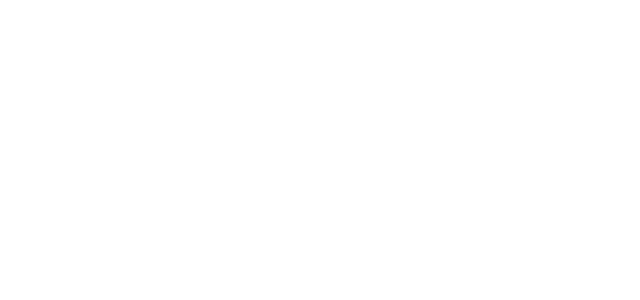
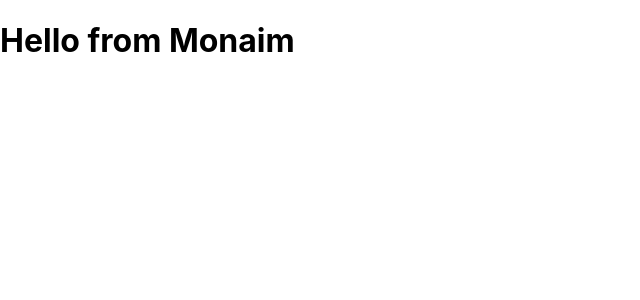
Before and after one commit to Taallam/Shoppy, a Next.js app: page / in a window 1280 px wide. Shown: the top 300 px of the page, without its empty margins (0-640 px from the left). Built offline with nearby package versions, Linux system fonts and the light colour scheme.

Commit message:
Saying hello

```diff
--- a/package.json
+++ b/package.json
@@ -20,6 +20,7 @@
     "@types/react-dom": "18.0.6",
     "eslint": "8.25.0",
     "eslint-config-next": "12.3.1",
-    "typescript": "4.8.4"
+    "typescript": "4.8.4",
+    "yarn": "^1.22.19"
   }
 }
--- a/pages/index.tsx
+++ b/pages/index.tsx
@@ -9,6 +9,7 @@ const Home: NextPage = () => {
         <meta name="description" content="Generated by create next app" />
         <link rel="icon" href="/favicon.ico" />
       </Head>
+      <h1>Hello from Monaim</h1>
     </div>
   )
 }
```
Also changed, not shown: 1 other file (tests, documents, lock files or other folders).
